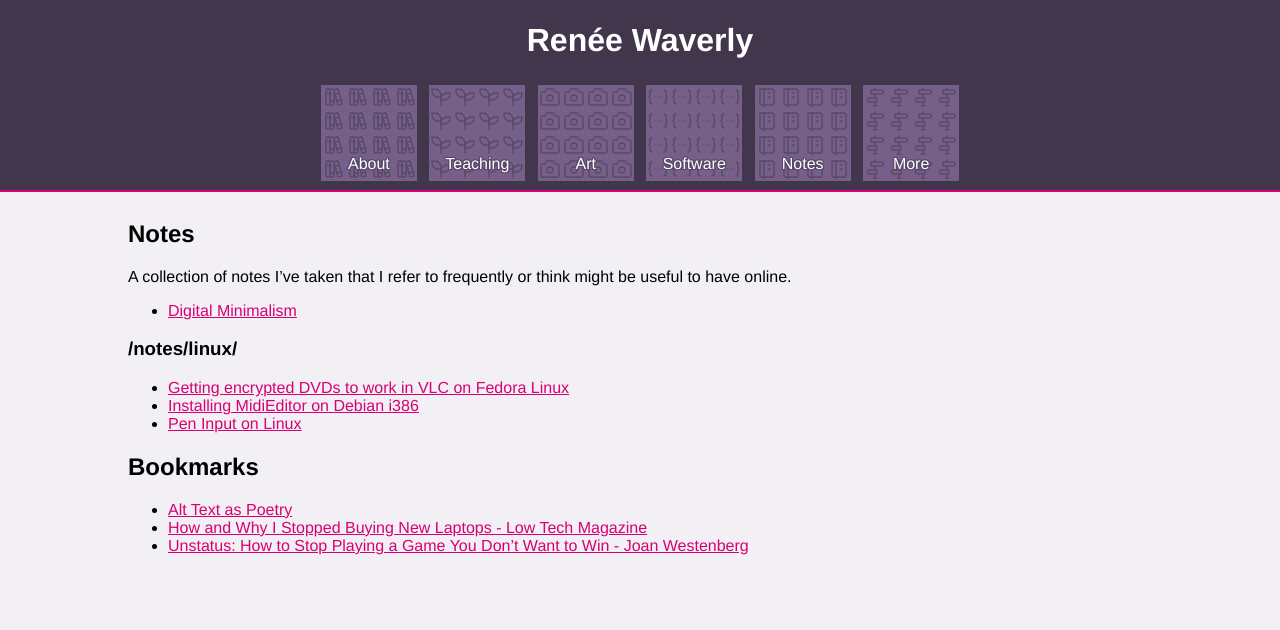
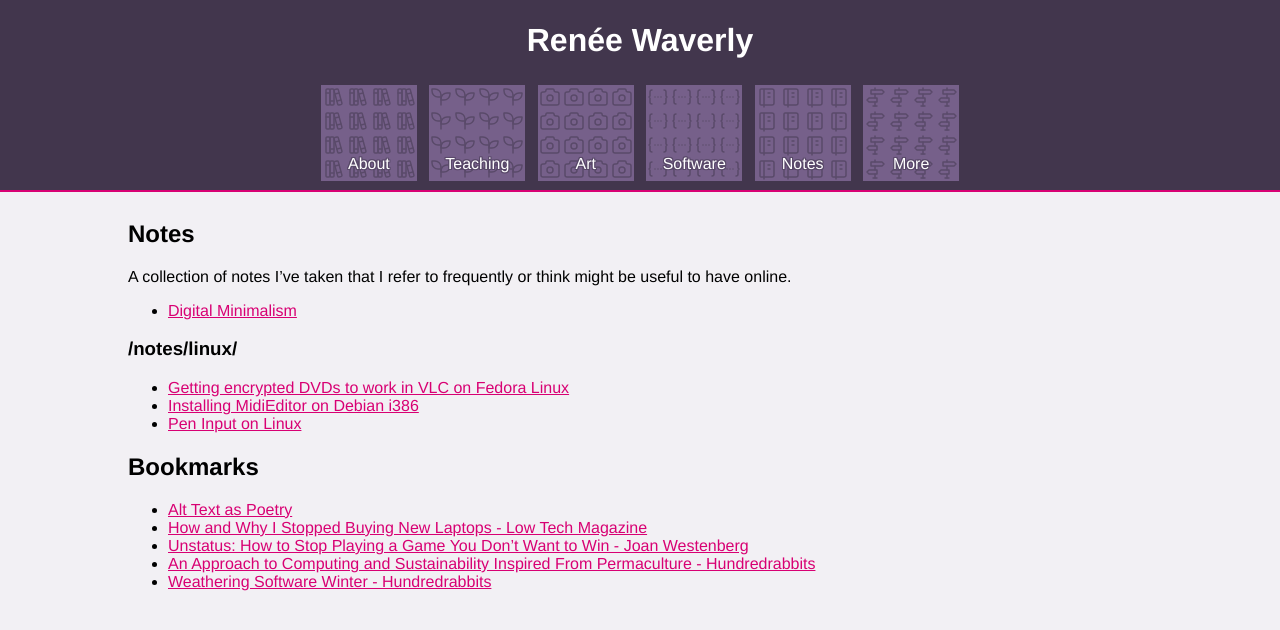
Before and after one commit to reneeverly/reneeverly.github.io, a Jekyll site: the page built from notes/index.md, in a window 1280 px wide. Shown: the top 630 px of the page. Built offline with Jekyll 4.4.1, drawn with Linux system fonts in a browser that asks for light colours.

Commit message:
Added new bookmarks

```diff
--- a/notes/index.md
+++ b/notes/index.md
@@ -11,3 +11,5 @@ A collection of notes I've taken that I refer to frequently or think might be us
 * [Alt Text as Poetry](https://alt-text-as-poetry.net/)
 * [How and Why I Stopped Buying New Laptops - Low Tech Magazine](https://solar.lowtechmagazine.com/2020/12/how-and-why-i-stopped-buying-new-laptops/)
 * [Unstatus: How to Stop Playing a Game You Don't Want to Win - Joan Westenberg](https://www.joanwestenberg.com/unstatus-how-to-stop-playing-a-game-you-dont-want-to-win/)
+* [An Approach to Computing and Sustainability Inspired From Permaculture - Hundredrabbits](https://100r.co/site/computing_and_sustainability.html)
+* [Weathering Software Winter - Hundredrabbits](https://100r.co/site/weathering_software_winter.html)
```
